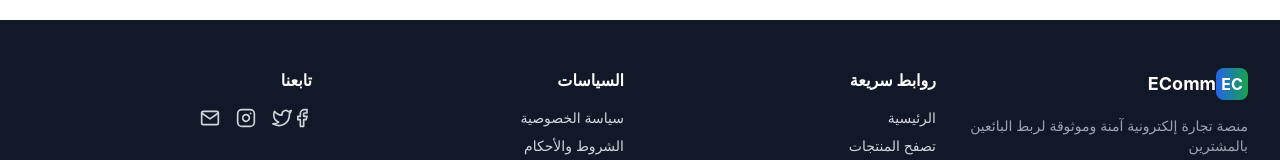
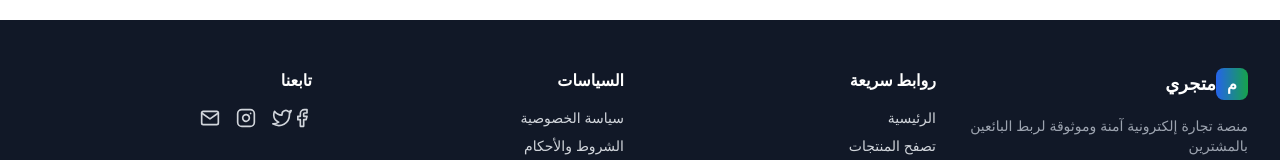
Before and after one commit to AHMED-JMD/e-comm_front, a React (Vite) app: page /register in a window 1280 px wide. Shown: the part 1353-1513 px from the top of the page. Built offline with nearby package versions, Linux system fonts and the light colour scheme.

Commit message:
fix footer

```diff
--- a/src/components/Footer.jsx
+++ b/src/components/Footer.jsx
@@ -10,9 +10,9 @@ export default function Footer() {
           <div>
             <div className="flex items-center space-x-2 mb-4">
               <div className="w-8 h-8 bg-gradient-to-r from-blue-600 to-green-600 rounded-lg flex items-center justify-center">
-                <span className="text-white font-bold">EC</span>
+                <span className="text-white font-bold">م</span>
               </div>
-              <span className="text-lg font-bold text-white">EComm</span>
+              <span className="text-lg font-bold text-white">متجري</span>
             </div>
             <p className="text-sm text-gray-400">
               منصة تجارة إلكترونية آمنة وموثوقة لربط البائعين بالمشترين
```
